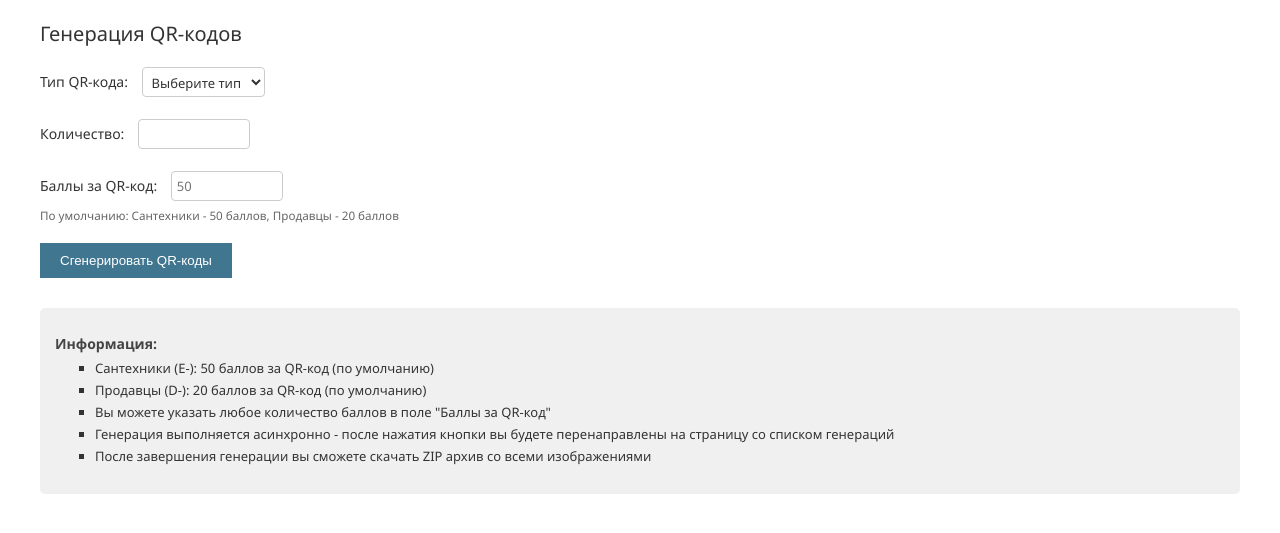
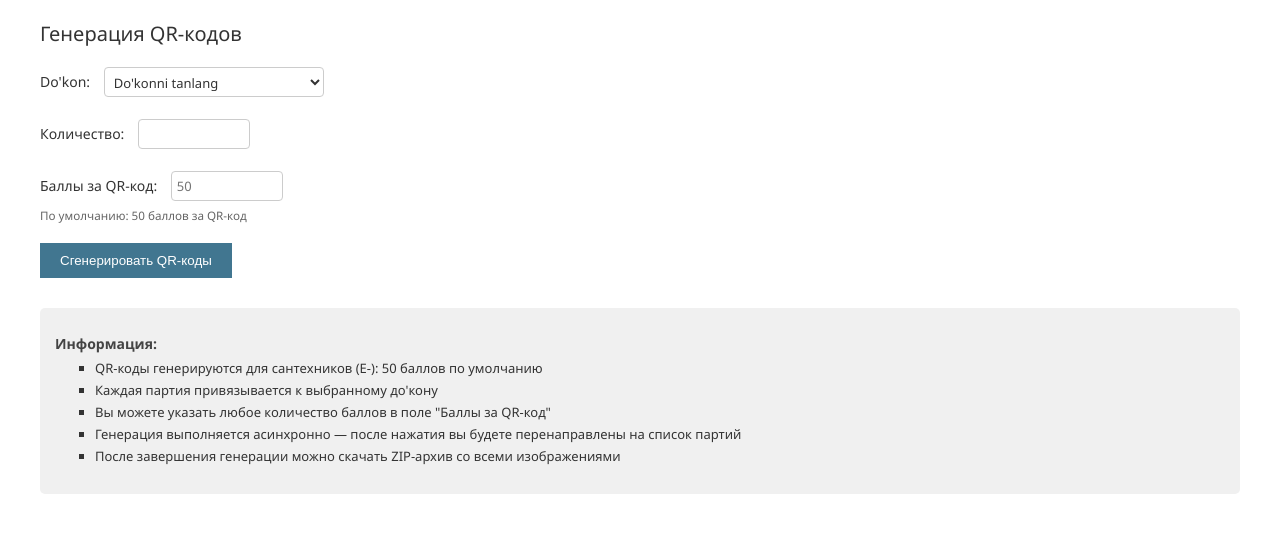
Before and after one commit to abbawebuz-agent/abba-ai-bot, a Django app: template templates/admin/core/qrcode/generate.html in a window 1280 px wide. Shown: the part 59-592 px from the top of the page. Run offline with Django 5.2, Linux system fonts and the light colour scheme; the template is opened without the code that fills it, so the values that code supplies are empty; parts of the project's set-up code (start-up, migrations or seed data) failed here and were passed over.

Commit message:
fix(admin): QR generate — remove seller type, add store dropdown, fix validation

```diff
--- a/core/admin.py
+++ b/core/admin.py
@@ -1651,11 +1651,12 @@ class QRCodeAdmin(NoDeleteAdminMixin, SimpleHistoryAdmin):
             else:
                 messages.error(request, "Do'kon va miqdorni to'g'ri tanlang!")
 
-        # Получаем полный контекст админки (как в dashboard)
+        from core.models import Store
         context = {
             **self.admin_site.each_context(request),
             'title': 'Генерация QR-кодов',
-            'has_permission': request.user.is_superuser,  # Только superuser может генерировать QR коды
+            'has_permission': request.user.is_superuser,
+            'stores': Store.objects.all().order_by('name'),
         }
 
         return TemplateResponse(request, 'admin/core/qrcode/generate.html', context)
--- a/templates/admin/core/qrcode/generate.html
+++ b/templates/admin/core/qrcode/generate.html
@@ -10,11 +10,12 @@
     {% csrf_token %}
 
     <div style="margin-bottom: 20px;">
-        <label for="code_type">Тип QR-кода:</label>
-        <select name="code_type" id="code_type" required style="padding: 5px; margin-left: 10px;">
-            <option value="">Выберите тип</option>
-            <option value="electrician">Сантехник (E-)</option>
-            <option value="seller">Продавец (D-)</option>
+        <label for="store">Do'kon:</label>
+        <select name="store" id="store" required style="padding: 5px; margin-left: 10px; min-width: 220px;">
+            <option value="">Do'konni tanlang</option>
+            {% for s in stores %}
+            <option value="{{ s.pk }}">{{ s.name }}</option>
+            {% endfor %}
         </select>
     </div>
 
@@ -26,11 +27,11 @@
 
     <div style="margin-bottom: 20px;">
         <label for="points">Баллы за QR-код:</label>
-        <input type="number" name="points" id="points" min="0" required
+        <input type="number" name="points" id="points" min="0"
                style="padding: 5px; margin-left: 10px; width: 100px;"
                placeholder="50">
         <small style="display: block; margin-top: 5px; color: #666;">
-            По умолчанию: Сантехники - 50 баллов, Продавцы - 20 баллов
+            По умолчанию: 50 баллов за QR-код
         </small>
     </div>
 
@@ -44,11 +45,11 @@
 <div style="margin-top: 30px; padding: 15px; background-color: #f0f0f0; border-radius: 5px;">
     <h3>Информация:</h3>
     <ul>
-        <li>Сантехники (E-): 50 баллов за QR-код (по умолчанию)</li>
-        <li>Продавцы (D-): 20 баллов за QR-код (по умолчанию)</li>
+        <li>QR-коды генерируются для сантехников (E-): 50 баллов по умолчанию</li>
+        <li>Каждая партия привязывается к выбранному до'кону</li>
         <li>Вы можете указать любое количество баллов в поле "Баллы за QR-код"</li>
-        <li>Генерация выполняется асинхронно - после нажатия кнопки вы будете перенаправлены на страницу со списком генераций</li>
-        <li>После завершения генерации вы сможете скачать ZIP архив со всеми изображениями</li>
+        <li>Генерация выполняется асинхронно — после нажатия вы будете перенаправлены на список партий</li>
+        <li>После завершения генерации можно скачать ZIP-архив со всеми изображениями</li>
     </ul>
 </div>
 {% endblock %}
```
